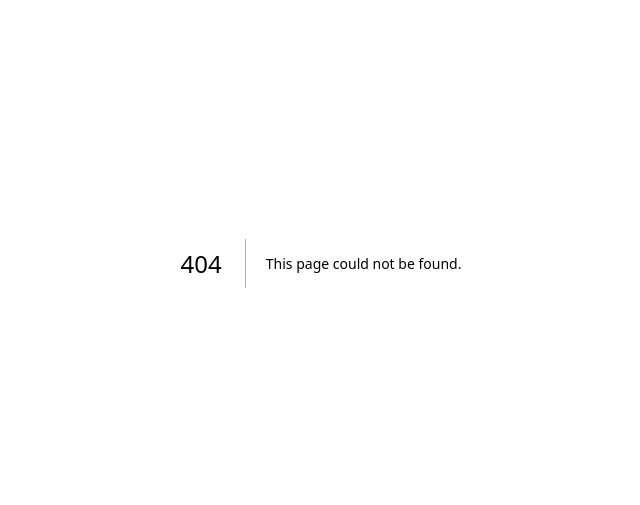
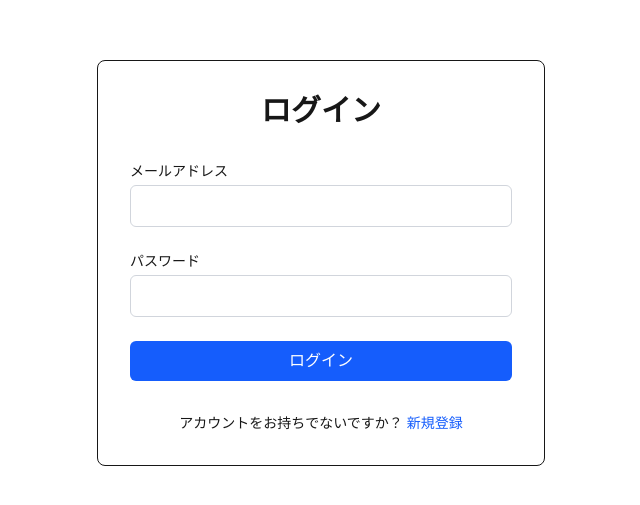
Before and after one commit to yuyahy/workout-tracker, a Next.js app in the folder workout-app/: page /login in a window 1280 px wide. Before the commit this address had no page. Shown: the part 137-642 px from the top of the page, without its empty margins (319-959 px from the left). Built offline with nearby package versions, Linux system fonts and the light colour scheme.

Commit message:
feat: Phase1完了

```diff
--- /dev/null
+++ b/workout-app/src/app/dashboard/page.tsx
@@ -0,0 +1,18 @@
+import { auth } from "@/lib/auth"
+import { redirect } from "next/navigation"
+
+export default async function DashboardPage() {
+    const session = await auth()
+
+    // 未認証だった場合はログインページへリダイレクト
+    if (!session) {
+        redirect("/login")
+    }
+
+    return (
+        <div className="p-8">
+            <h1 className="text-3xl font-bold">ダッシュボード</h1>
+            <p className="mt-4">ようこそ、{session.user.name}さん！</p>
+        </div>
+    )
+}
--- /dev/null
+++ b/workout-app/src/app/login/page.tsx
@@ -0,0 +1,87 @@
+'use client'
+
+import { signIn } from "next-auth/react"
+import { useRouter } from "next/navigation"
+import { useState } from "react"
+
+export default function LoginPage() {
+    const router = useRouter()
+    const [error, setError] = useState<string | null>(null)
+
+    async function handleSubmit(e: React.FormEvent<HTMLFormElement>) {
+        e.preventDefault()
+        setError(null)
+
+        const formData = new FormData(e.currentTarget)
+        const email = formData.get("email") as string
+        const password = formData.get("password") as string
+
+        const result = await signIn("credentials", {
+            email,
+            password,
+            redirect: false,
+        })
+
+        if (result?.error) {
+            setError("メールアドレスまたはパスワードが間違っています")
+        } else {
+            router.push("/dashboard")
+        }
+    }
+
+    return (
+        <div className="flex min-h-screen items-center justify-center">
+            <div className="w-full max-w-md space-y-8 rounded-lg border p-8">
+                <h2 className="text-center text-3xl font-bold">ログイン</h2>
+
+                {error && (
+                    <div className="rounded bg-red-50 p-3 text-red-500">
+                        {error}
+                    </div>
+                )}
+
+                <form onSubmit={handleSubmit} className="space-y-6">
+                    <div>
+                        <label htmlFor="email" className="block text-sm font-medium">
+                            メールアドレス
+                        </label>
+                        <input
+                            id="email"
+                            name="email"
+                            type="email"
+                            required
+                            className="mt-1 block w-full rounded-md border border-gray-300 px-3 py-2"
+                        />
+                    </div>
+
+                    <div>
+                        <label htmlFor="password" className="block text-sm font-medium">
+                            パスワード
+                        </label>
+                        <input
+                            id="password"
+                            name="password"
+                            type="password"
+                            required
+                            className="mt-1 block w-full rounded-md border border-gray-300 px-3 py-2"
+                        />
+                    </div>
+
+                    <button
+                        type="submit"
+                        className="w-full rounded-md bg-blue-600 px-4 py-2 text-white hover:bg-blue-700"
+                    >
+                        ログイン
+                    </button>
+                </form>
+
+                <p className="text-center text-sm">
+                    アカウントをお持ちでないですか？{' '}
+                    <a href="/signup" className="text-blue-600 hover:underline">
+                        新規登録
+                    </a>
+                </p>
+            </div>
+        </div>
+    )
+}
--- a/workout-app/src/app/page.tsx
+++ b/workout-app/src/app/page.tsx
@@ -1,65 +1,25 @@
-import Image from "next/image";
+import Link from 'next/link'
 
 export default function Home() {
   return (
-    <div className="flex min-h-screen items-center justify-center bg-zinc-50 font-sans dark:bg-black">
-      <main className="flex min-h-screen w-full max-w-3xl flex-col items-center justify-between py-32 px-16 bg-white dark:bg-black sm:items-start">
-        <Image
-          className="dark:invert"
-          src="/next.svg"
-          alt="Next.js logo"
-          width={100}
-          height={20}
-          priority
-        />
-        <div className="flex flex-col items-center gap-6 text-center sm:items-start sm:text-left">
-          <h1 className="max-w-xs text-3xl font-semibold leading-10 tracking-tight text-black dark:text-zinc-50">
-            To get started, edit the page.tsx file.
-          </h1>
-          <p className="max-w-md text-lg leading-8 text-zinc-600 dark:text-zinc-400">
-            Looking for a starting point or more instructions? Head over to{" "}
-            <a
-              href="https://vercel.com/templates?framework=next.js&utm_source=create-next-app&utm_medium=appdir-template-tw&utm_campaign=create-next-app"
-              className="font-medium text-zinc-950 dark:text-zinc-50"
-            >
-              Templates
-            </a>{" "}
-            or the{" "}
-            <a
-              href="https://nextjs.org/learn?utm_source=create-next-app&utm_medium=appdir-template-tw&utm_campaign=create-next-app"
-              className="font-medium text-zinc-950 dark:text-zinc-50"
-            >
-              Learning
-            </a>{" "}
-            center.
-          </p>
-        </div>
-        <div className="flex flex-col gap-4 text-base font-medium sm:flex-row">
-          <a
-            className="flex h-12 w-full items-center justify-center gap-2 rounded-full bg-foreground px-5 text-background transition-colors hover:bg-[#383838] dark:hover:bg-[#ccc] md:w-[158px]"
-            href="https://vercel.com/new?utm_source=create-next-app&utm_medium=appdir-template-tw&utm_campaign=create-next-app"
-            target="_blank"
-            rel="noopener noreferrer"
-          >
-            <Image
-              className="dark:invert"
-              src="/vercel.svg"
-              alt="Vercel logomark"
-              width={16}
-              height={16}
-            />
-            Deploy Now
-          </a>
-          <a
-            className="flex h-12 w-full items-center justify-center rounded-full border border-solid border-black/[.08] px-5 transition-colors hover:border-transparent hover:bg-black/[.04] dark:border-white/[.145] dark:hover:bg-[#1a1a1a] md:w-[158px]"
-            href="https://nextjs.org/docs?utm_source=create-next-app&utm_medium=appdir-template-tw&utm_campaign=create-next-app"
-            target="_blank"
-            rel="noopener noreferrer"
-          >
-            Documentation
-          </a>
-        </div>
-      </main>
+    <div className="flex min-h-screen flex-col items-center justify-center">
+      <h1 className="text-4xl font-bold">ワークアウトトラッカー</h1>
+      <p className="mt-4 text-gray-600">筋トレの記録を管理しましょう</p>
+
+      <div className="mt-8 flex gap-4">
+        <Link
+          href="/login"
+          className="rounded-md bg-blue-600 px-6 py-3 text-white hover:bg-blue-700"
+        >
+          ログイン
+        </Link>
+        <Link
+          href="/signup"
+          className="rounded-md border border-blue-600 px-6 py-3 text-blue-600 hover:bg-blue-50"
+        >
+          新規登録
+        </Link>
+      </div>
     </div>
-  );
+  )
 }
```
Also changed, not shown: 1 other file (tests, documents, lock files or other folders).
